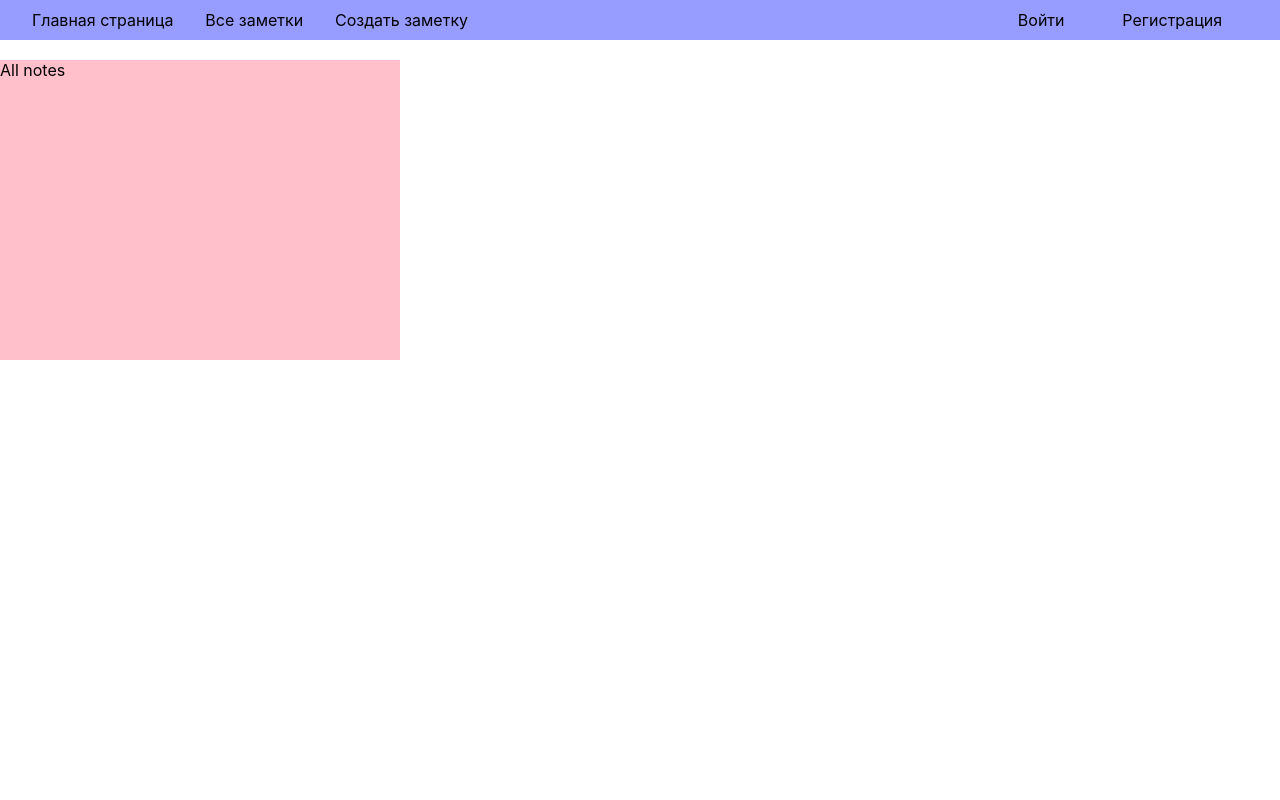
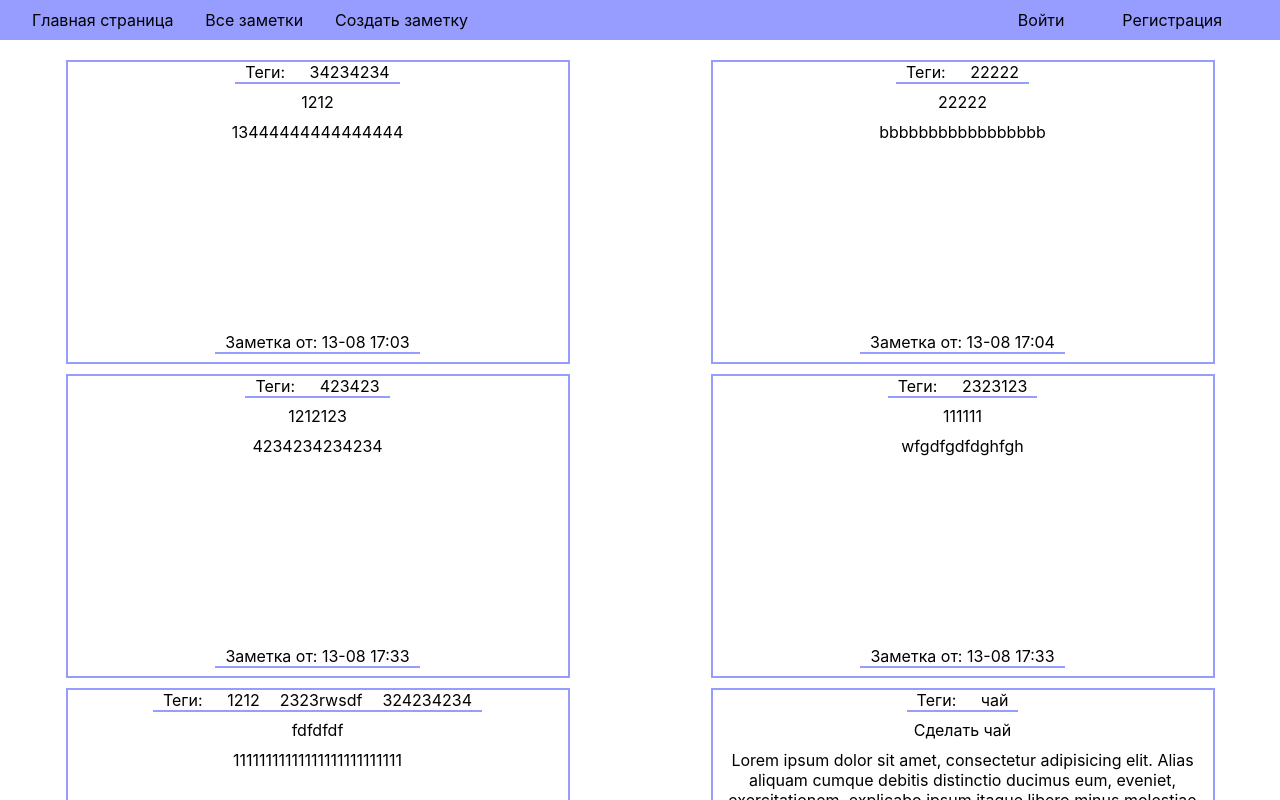
Before and after one commit to MaxRyazan/notebook_latest, a Vue app: page /notes in a window 1280 px wide. Shown: the top 800 px of the page. Built offline with nearby package versions, Linux system fonts and the light colour scheme; data requests are answered from the project's data file.

Commit message:
1.6 - добавил ReusableNoteCard.vue

```diff
--- a/database.json
+++ b/database.json
@@ -49,6 +49,48 @@
       ],
       "dateTime": 1691946253164,
       "id": 2
+    },
+    {
+      "userId": 0,
+      "title": "1212123",
+      "text": "4234234234234",
+      "tags": [
+        "423423"
+      ],
+      "dateTime": 1691947992349,
+      "id": 3
+    },
+    {
+      "userId": 0,
+      "title": "111111",
+      "text": "wfgdfgdfdghfgh",
+      "tags": [
+        "2323123"
+      ],
+      "dateTime": 1691948001025,
+      "id": 4
+    },
+    {
+      "userId": 0,
+      "title": "fdfdfdf",
+      "text": "11111111111111111111111111",
+      "tags": [
+        "1212",
+        "2323rwsdf",
+        "324234234"
+      ],
+      "dateTime": 1691948950487,
+      "id": 5
+    },
+    {
+      "userId": 0,
+      "title": "Сделать чай",
+      "text": "Lorem ipsum dolor sit amet, consectetur adipisicing elit. Alias aliquam cumque debitis distinctio ducimus eum, eveniet, exercitationem, explicabo ipsum itaque libero minus molestiae neque nihil nostrum numquam officiis optio perferendis possimus quam reiciendis reprehenderit repudiandae rerum similique suscipit totam vel voluptatem! Accusantium cumque cupiditate doloribus eius hic id ipsam iste laudantium libero modi natus neque nobis, quasi quia quod vero?",
+      "tags": [
+        "чай"
+      ],
+      "dateTime": 1691949104128,
+      "id": 6
     }
   ]
 }
--- a/src/components/pages/AllNotesPage.vue
+++ b/src/components/pages/AllNotesPage.vue
@@ -1,14 +1,26 @@
 <template>
-    <div class="all_wrapper">All notes</div>
+    <div class="all_notes_wrapper">
+        <reusable-note-card v-for="note in noteStore.notes" :key="note.id" :singleNote="note"/>
+    </div>
 </template>
 
 <script setup lang="ts">
+import {useNoteStore} from "@/pinia/noteStore.ts";
+import {onMounted} from "vue";
+import ReusableNoteCard from "@reusable/ReusableNoteCard.vue";
 
+const noteStore = useNoteStore()
+
+onMounted(async () => {
+    noteStore.notes = await noteStore.getNotes()
+})
 </script>
 <style lang="scss" scoped>
-.all_wrapper{
-  width: 400px;
-  height: 300px;
-  background-color: pink;
+.all_notes_wrapper{
+  display: flex;
+  flex-wrap: wrap;
+  gap: 10px;
+  justify-content: start;
+  align-items: center;
 }
 </style>
--- /dev/null
+++ b/src/components/reusable/ReusableNoteCard.vue
@@ -0,0 +1,68 @@
+<script setup lang="ts">
+import {Note} from "@/types.ts";
+import {computed} from "vue";
+
+const props = defineProps<{
+    singleNote: Note
+}>()
+
+const dateTime = computed(() => {
+    const propDate = new Date(props.singleNote.dateTime)
+    const day = propDate.getDate()
+    const month = (propDate.getMonth() + 1) < 10 ? '0' + (propDate.getMonth() + 1) : (propDate.getMonth() + 1)
+    const hour = propDate.getHours() < 10 ? '0' + propDate.getHours() : propDate.getHours()
+    const min =  propDate.getMinutes() < 10 ? '0' + propDate.getMinutes() : propDate.getMinutes()
+    return day + '-' + month + " " + hour + ':' + min
+})
+</script>
+
+<template>
+    <div class="card_wrapper">
+        <div class="note_item">
+            <span>Теги: </span>
+            <span v-for="tag in singleNote.tags" :key="tag">{{ tag }}</span>
+        </div>
+        <div class="note_item note_title">{{ singleNote.title }}</div>
+        <div class="note_item note_text">{{ singleNote.text }}</div>
+        <div class="note_item note_footer">
+            <span>Заметка от: {{dateTime }}</span>
+        </div>
+    </div>
+</template>
+
+<style scoped lang="scss">
+.card_wrapper {
+  position: relative;
+  width: 500px;
+  height: 300px;
+  margin: 0 auto;
+  border: 2px solid $primaryViolet;
+  display: flex;
+  flex-direction: column;
+  gap: 10px;
+  overflow: hidden;
+  @media (max-width: 639px) {
+    width: 300px;
+  }
+}
+.note_item{
+  width: 100%;
+  text-align: center;
+  & span {
+    padding: 0 10px;
+    border-bottom: 2px solid $primaryViolet;
+  }
+}
+.note_footer{
+  position: absolute;
+  bottom: 10px;
+}
+.note_title{
+  overflow: hidden;
+  height: 20px;
+}
+.note_text{
+  overflow: hidden;
+  height: 65%;
+}
+</style>
--- a/src/pinia/actions/noteActions.ts
+++ b/src/pinia/actions/noteActions.ts
@@ -5,6 +5,8 @@ import {useUserStore} from "@/pinia/userStore.ts";
 
 export default  {
     async createNote(newNote: NewNote){
+        const noteStore = useNoteStore()
+        const userStore = useUserStore()
         const response: AxiosResponse = await axios.post('http://localhost:3000/notes', {
             userId: newNote.userId,
             title: newNote.title,
@@ -12,12 +14,15 @@ export default  {
             tags: newNote.tags,
             dateTime: newNote.dateTime
         })
-        const noteStore = useNoteStore()
-        const userStore = useUserStore()
         noteStore.notes.push(response.data)
         if(userStore.user.id){
             userStore.user.notes.push(response.data)
             await userStore.updateUser(userStore.user)
         }
+    },
+
+    async getNotes() {
+        const response: AxiosResponse = await axios.get('http://localhost:3000/notes')
+        return response.data
     }
 }
```
